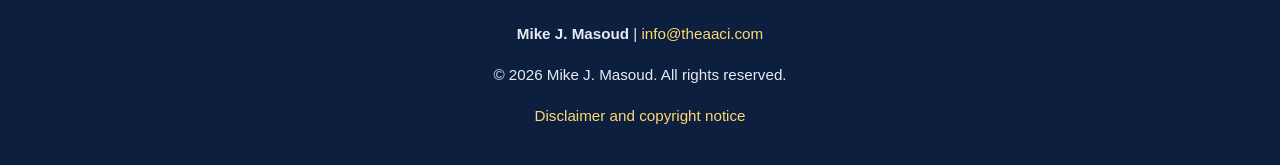
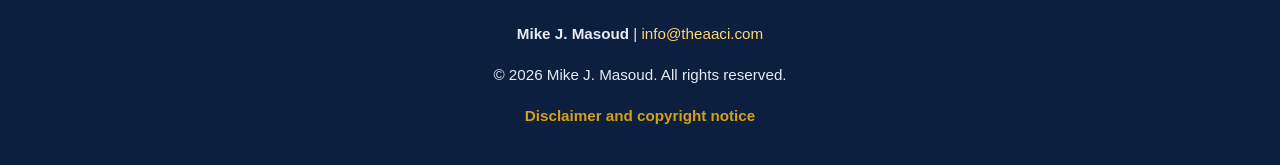
Before and after one commit to mikemasoud/microblog, a Jekyll site: the page built from index.md, in a window 1280 px wide. Shown: the part 2401-2566 px from the top of the page. Built offline with Jekyll 4.4.1, drawn with Linux system fonts in a browser that asks for light colours.

Commit message:
Update style.css

```diff
--- a/assets/style.css
+++ b/assets/style.css
@@ -363,3 +363,18 @@ body {
     padding: 18px;
   }
 }
+
+.site-legal {
+  margin-top: 10px;
+  font-size: 0.95rem;
+}
+
+.site-legal a {
+  color: #d4a017;
+  text-decoration: none;
+  font-weight: 600;
+}
+
+.site-legal a:hover {
+  text-decoration: underline;
+}
```
